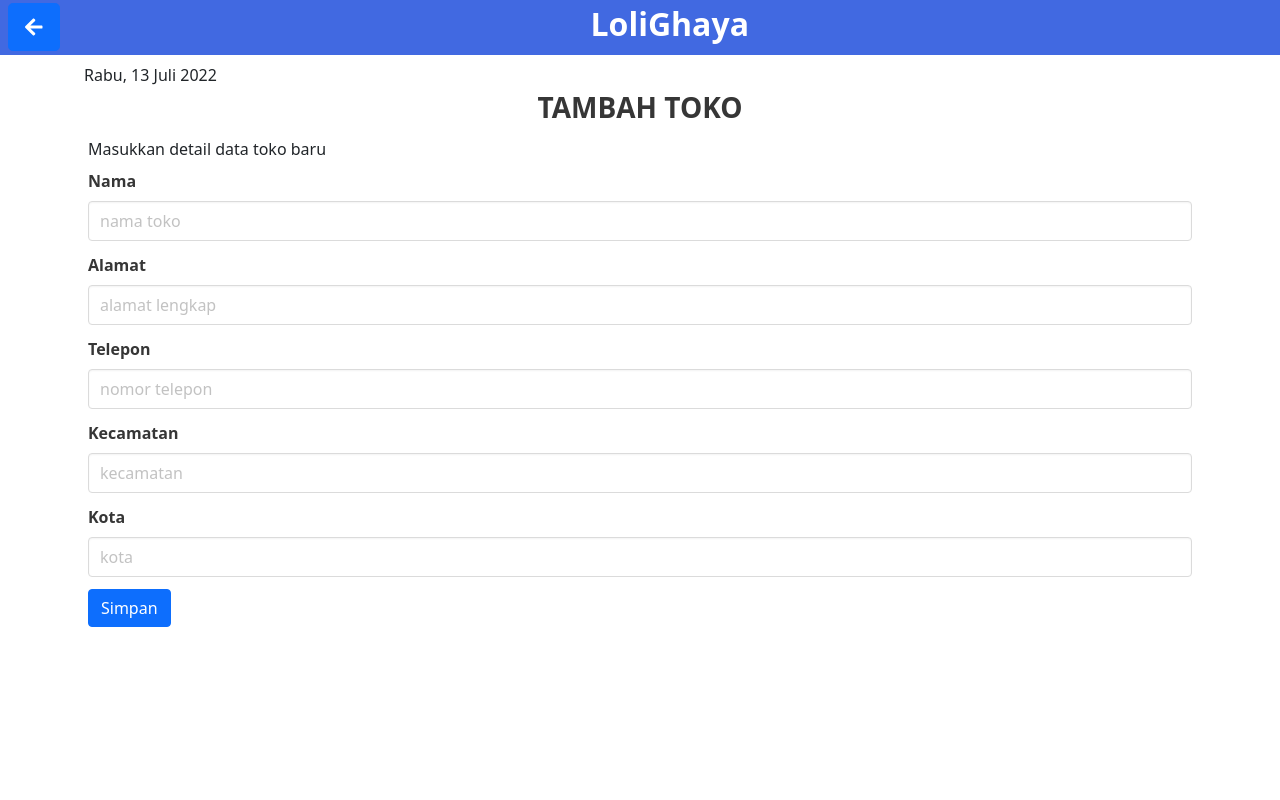
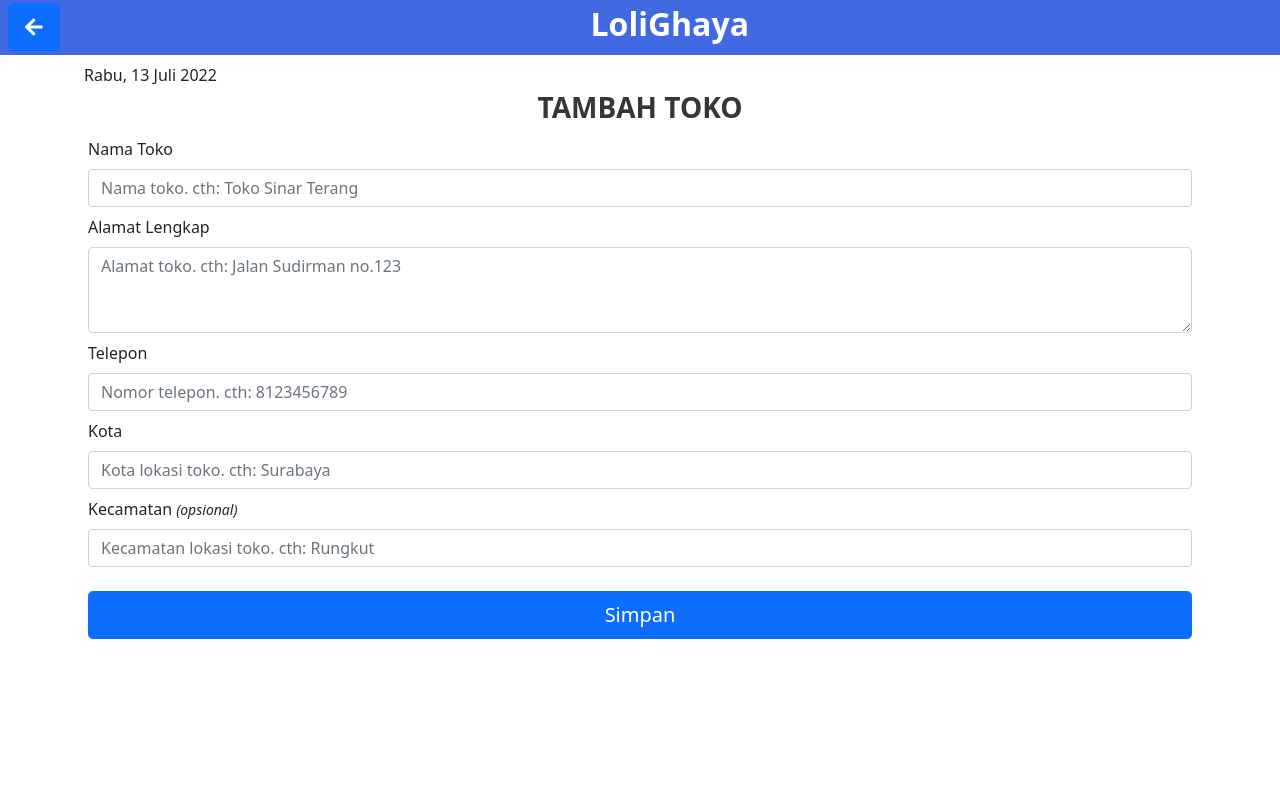
Before and after one commit to davidsan-pro/lolighaya, a React (Create React App) app: page /#/add_toko in a window 1280 px wide. Shown: the top 800 px of the page. Built offline with nearby package versions, Linux system fonts and the light colour scheme.

Commit message:
perbaiki fitur insert toko di rute

```diff
--- a/src/components/AddToko.js
+++ b/src/components/AddToko.js
@@ -1,6 +1,7 @@
 import { useState } from "react";
 import { useNavigate, useSearchParams } from "react-router-dom";
 import Button from "react-bootstrap/Button";
+import Form from 'react-bootstrap/Form';
 import * as fn from "../MyFunctions";
 
 const AddToko = () => {
@@ -14,8 +15,18 @@ const AddToko = () => {
 
   const navigate = useNavigate();
 
-  const backURL = searchParams.get('back_url') || '/master_toko';
+  let prev = localStorage.getItem('prev') || '';
+  // console.log('prev', prev);
+  // prev = JSON.parse(prev);
+  prev = fn.ltrim(prev, '/');
+  // const backURL = searchParams.get('back_url') || '/master_toko';
+  let backURL = searchParams.get('back_url') || `${prev}` || 'master_toko';
+  backURL = `/${backURL}`;
+  // console.log('backurl', backURL);
   let formMsg = '';
+  for (const entry of searchParams.entries()) {
+    console.log('entry', entry);
+  }
 
   const saveToko = async (e) => {
     e.preventDefault();
@@ -32,45 +43,85 @@ const AddToko = () => {
     .then(res => {
       if (res.status === 201) {
         fn.showToastMsg(`Berhasil menambahkan data toko [${nama}]`);
+
+        // setelah proses selesai dgn sukses, kembali ke hal.sblmnya
+        navigate(backURL);
       }
     })
     .catch(err => {
       formMsg = 'Gagal menambahkan data toko baru.';
       console.log('error', err);
     });
-
-    // setelah selesai, redirect ke hal.master toko
-    navigate(backURL);
   };
 
   return (
     <div className="container">
-      <div className="mb-2">Masukkan detail data toko baru</div>
       <form onSubmit={saveToko}>
-        <div className="field">
+        {/* <div className="field">
           <label className="label">Nama</label>
           <input type="text" className="input" placeholder="nama toko" value={nama} onChange={(e) => setNama(e.target.value)} />
+        </div> */}
+        <div className="mb-4">
+          <Form.Group className="mb-2" controlId="field_nama">
+            <Form.Label>Nama Toko</Form.Label>
+            <Form.Control
+            type="text"
+            placeholder="Nama toko. cth: Toko Sinar Terang"
+            value={nama}
+            onChange={(e) => setNama(e.target.value)}
+            />
+            <span className="errmsg" id="err-fld-nama"></span>
+          </Form.Group>
+          <Form.Group className="mb-2" controlId="field_alamat">
+            <Form.Label>Alamat Lengkap</Form.Label>
+            <Form.Control
+            as="textarea"
+            rows={3}
+            placeholder="Alamat toko. cth: Jalan Sudirman no.123"
+            value={alamat}
+            onChange={(e) => setAlamat(e.target.value)}
+            />
+            <span className="errmsg" id="err-fld-alamat"></span>
+          </Form.Group>
+          <Form.Group className="mb-2" controlId="field_telepon">
+            <Form.Label>Telepon</Form.Label>
+            <Form.Control
+            type="text"
+            placeholder="Nomor telepon. cth: 8123456789"
+            value={telepon}
+            onChange={(e) => setTelepon(e.target.value)}
+            />
+            <span className="errmsg" id="err-fld-telepon"></span>
+          </Form.Group>
+          <Form.Group className="mb-2" controlId="field_kota">
+            <Form.Label>Kota</Form.Label>
+            <Form.Control
+            type="text"
+            placeholder="Kota lokasi toko. cth: Surabaya"
+            value={kota}
+            onChange={(e) => setKota(e.target.value)}
+            />
+            <span className="errmsg" id="err-fld-kota"></span>
+          </Form.Group>
+          <Form.Group className="mb-2" controlId="field_kecamatan">
+            <Form.Label>
+              <span className="me-1">Kecamatan</span>
+              <small className="fst-italic">(opsional)</small>
+            </Form.Label>
+            <Form.Control
+            type="text"
+            placeholder="Kecamatan lokasi toko. cth: Rungkut"
+            value={kecamatan}
+            onChange={(e) => setKecamatan(e.target.value)}
+            />
+          </Form.Group>
         </div>
-        <div className="field">
-          <label className="label">Alamat</label>
-          <input type="text" className="input" placeholder="alamat lengkap" value={alamat} onChange={(e) => setAlamat(e.target.value)} />
+        <div className="d-grid gap-2">
+          <Button variant="primary" size="lg" type="submit">
+            Simpan
+          </Button>
         </div>
-        <div className="field">
-          <label className="label">Telepon</label>
-          <input type="text" className="input" placeholder="nomor telepon" value={telepon} onChange={(e) => setTelepon(e.target.value)} />
-        </div>
-        <div className="field">
-          <label className="label">Kecamatan</label>
-          <input type="text" className="input" placeholder="kecamatan" value={kecamatan} onChange={(e) => setKecamatan(e.target.value)} />
-        </div>
-        <div className="field">
-          <label className="label">Kota</label>
-          <input type="text" className="input" placeholder="kota" value={kota} onChange={(e) => setKota(e.target.value)} />
-        </div>
-        <div className="field fst-italic text-danger">{formMsg}</div>
-        <div className="field">
-          <Button variant="primary" type="submit">Simpan</Button>
-        </div>
+        <div className="field errmsg">{formMsg}</div>
       </form>
     </div>
   );
--- a/src/components/DisplayDashboardRuteListToko.js
+++ b/src/components/DisplayDashboardRuteListToko.js
@@ -5,10 +5,10 @@ import Pagination from "./Pagination";
 import * as fn from "../MyFunctions";
 
 const DisplayDashboardRuteListToko = ({ dRute, onDelete }) => {
-  // console.log('drute', dRute);
+  console.log('drute', dRute);
   // const [ruteHari, setRuteHari] = useState(dRute);
 
-  const { id } = useParams();
+  const { id } = useParams(); // id rute
   // console.log('id', id);
   const loginData = fn.getCurrentLogin();
 
@@ -32,14 +32,14 @@ const DisplayDashboardRuteListToko = ({ dRute, onDelete }) => {
             <Table bordered>
               <thead>
                 <tr>
-                  <th>No.</th>
+                  <th className="ps-0">No.</th>
                   <th>Info Toko</th>
                 </tr>
               </thead>
               <tbody>
                 {currentItems.map((item, index) => (
                   <tr key={item.id}>
-                    <td>{index + 1}.</td>
+                    <td className="ps-0">{index + 1}.</td>
                     <td>
                       <div className="media">
                         <div className="media-left">
@@ -58,14 +58,14 @@ const DisplayDashboardRuteListToko = ({ dRute, onDelete }) => {
                             </div>
                             <div className="subtitle mb-0">
                               <DropdownButton id="dropdown-basic-button" title="Actions" size="sm">
-                                <Dropdown.Item className="link is-danger" onClick={() => onDelete(id, item.nama)}>
+                                <Dropdown.Item className="link is-danger" onClick={() => onDelete(item.key_id, item.nama)}>
                                   Hapus dari Rute
                                 </Dropdown.Item>
                                 <Dropdown.Divider />
-                                <Dropdown.Item as={Link} to="/">
+                                <Dropdown.Item as={Link} to={`/add_rute_list/${id}?id_toko=${item.id}&mode_urutan=before&urutan=${item.urutan}&index=${index}`}>
                                   Tambah Toko Sebelum Toko Ini
                                 </Dropdown.Item>
-                                <Dropdown.Item as={Link} to="/">
+                                <Dropdown.Item as={Link} to={`/add_rute_list/${id}?id_toko=${item.id}&mode_urutan=after&urutan=${parseInt(item.urutan)+1}&index=${index}`}>
                                   Tambah Toko Setelah Toko Ini
                                 </Dropdown.Item>
 
--- a/src/components/Header.js
+++ b/src/components/Header.js
@@ -47,7 +47,8 @@ const Header = () => {
   let prevPage = "";
   if (curPageName === "" || !window.location.hash) {
     title = "Login";
-  } else if (curPageName === "forgot_password") {
+  } else if (curPageName !== "") {
+    if (curPageName === "forgot_password") {
       title = "Reset Password User";
     } else if (curPageName === "dashboard") {
       title = "Dashboard";
@@ -125,6 +126,8 @@ const Header = () => {
     } else if (curPageName === "detail_histori_transaksi_toko") {
       title = "Detail Histori Transaksi";
     }
+  }
+  // end if (curPageName !== "")
   // console.log('title', title);
   // {console.log('pathname', window.location.pathname)}
   // {console.log('hash', window.location.hash)}
--- a/src/components/RuteListToko.js
+++ b/src/components/RuteListToko.js
@@ -11,7 +11,7 @@ const RuteListToko = () => {
   const [isLoading, setIsLoading] = useState(true);
   const [searchParams] = useSearchParams({});
 
-  const { id } = useParams();
+  const { id } = useParams(); // id rute
   console.log('rutelisttoko', id);
   // let myCart = localStorage.getItem('cartList');
   // console.log(new Date());
@@ -63,7 +63,7 @@ const RuteListToko = () => {
 
   // id = id rute
   // string = nama toko
-  const deleteTokoFromRute = async (id, string) => {
+  const deleteTokoFromRute = async (key_id, string) => {
     // console.log('delete from inforute', infoRute);
     // const hariRute = fn.ucase(fn.getNamaHari(infoRute.hari));
     const strConfirm = `Data [${string}] akan dihapus dari daftar Rute ${infoRute.nama_rute}. Lanjutkan?`;
@@ -71,7 +71,7 @@ const RuteListToko = () => {
       return false;
     }
 
-    const myurl = `${fn.getBaseUrl()}/Drute/${id}`;
+    const myurl = `${fn.getBaseUrl()}/Drute/${key_id}`;
     await fetch(myurl, {
       method: 'DELETE',
       headers: {
@@ -81,8 +81,10 @@ const RuteListToko = () => {
       .then((response) => response.json())
       .then((res) => {
         // console.log('res delete drute', res);
+        const updatedList = dRute.filter(x => x.key_id !== key_id);
+        setDRute(updatedList);
         // setelah selesai, redirect ke hal.master rute
-        navigate(backURL);
+        // navigate(backURL);
       })
       .catch(err => console.log(err));
   }
@@ -101,11 +103,11 @@ const RuteListToko = () => {
             dRute.length > 0 ? <span>( 0/{parseInt(infoRute.jum_toko|0)} Toko)</span> : ""
           }
         </div>
-        <div>
+        {/* <div>
           <Link to={`/add_rute_list/${id}`}>
             <Button variant="primary">Tambah Toko</Button>
           </Link>
-        </div>
+        </div> */}
       </div>
       {
         isLoading
```
Also changed, not shown: src/components/AddRuteList.js (+64 -22 lines), src/components/DisplayAddRuteList.js (+12 -11 lines). Lines whose indentation alone changed are shown as unchanged.
